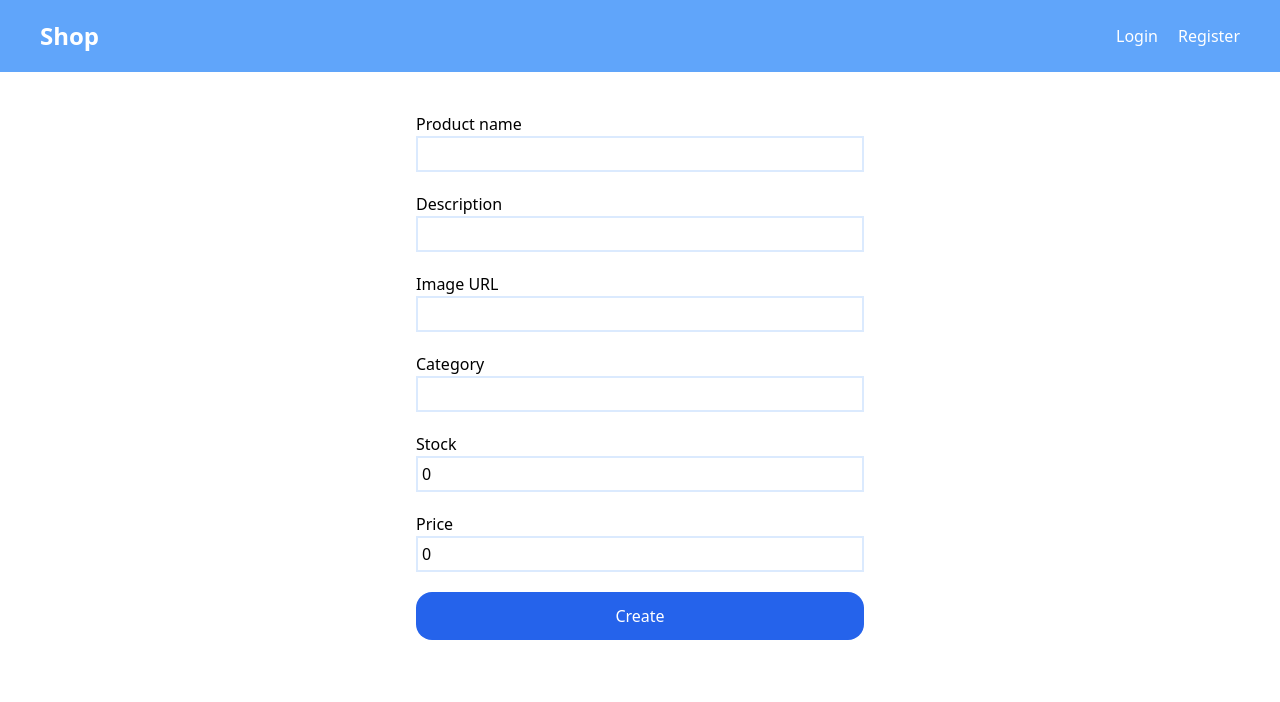
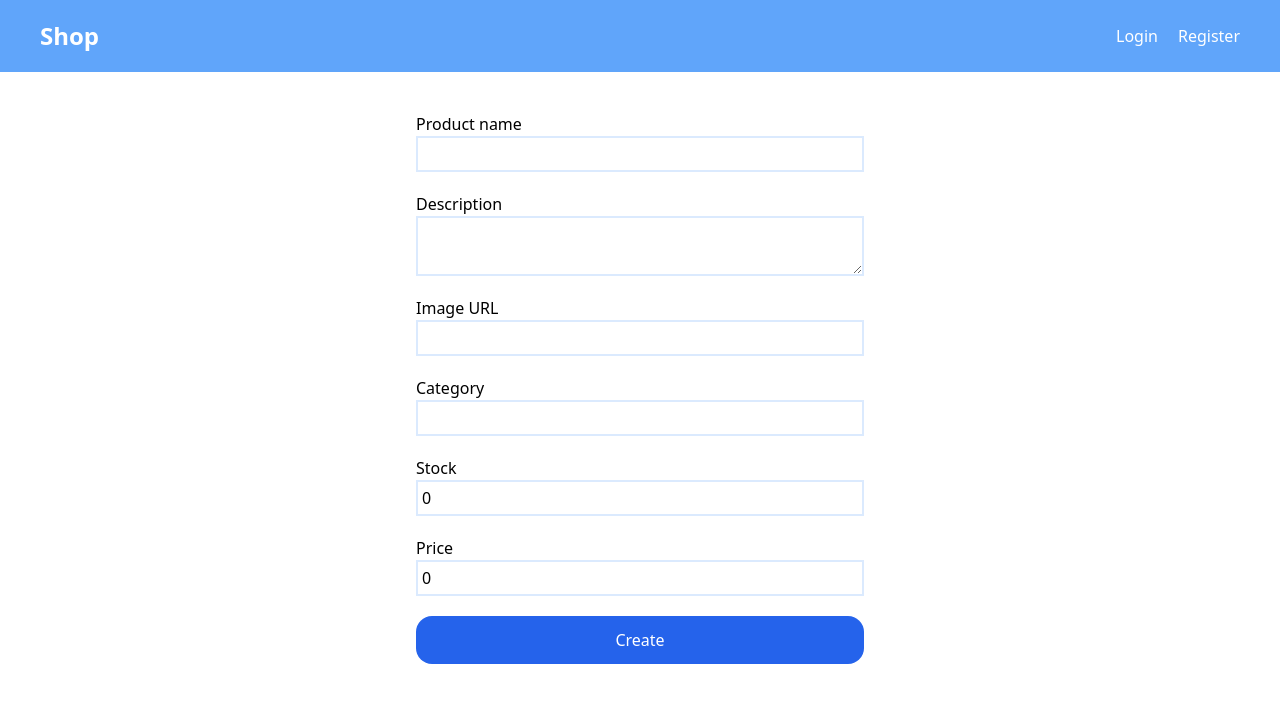
Before and after one commit to xmaten/shop, a Next.js app in the folder client/: page /admin/products/create in a window 1280 px wide. Shown: the top 702 px of the page. Built offline with nearby package versions, Linux system fonts and the light colour scheme; no server answers.

Commit message:
Swap description from input to textarea

```diff
--- /dev/null
+++ b/client/components/Textarea.tsx
@@ -0,0 +1,21 @@
+import React, { ForwardedRef } from 'react'
+import { FieldError } from 'react-hook-form'
+
+type Props = {
+  ref: ForwardedRef<HTMLTextAreaElement>
+  name: string
+  label: string
+  error?: FieldError
+}
+
+export const Textarea: React.FC<Props> = React.forwardRef(({ name, label, error }, ref) => (
+  <div className="flex flex-col mb-5">
+    <label htmlFor={name}>{label}</label>
+    <textarea
+      name={name}
+      ref={ref}
+      className={`border-2 ${error ? 'border-red-700' : 'border-blue-100'} outline-none p-1`}
+    />
+    {error ? <p className="text-red-700 text-xs">{error.message}</p> : ''}
+  </div>
+))
--- a/client/pages/admin/products/create.tsx
+++ b/client/pages/admin/products/create.tsx
@@ -3,9 +3,10 @@ import { useForm } from 'react-hook-form'
 import { useMutation } from 'react-query'
 import Router from 'next/router'
 
-import { useIsAdmin } from 'utils/hooks/useIsAdmin'
 import { Input } from 'components/Input'
 import { Button } from 'components/Button'
+import { Textarea } from 'components/Textarea'
+import { useIsAdmin } from 'utils/hooks/useIsAdmin'
 import { Product } from 'types/Product'
 import { productApi } from 'api/product'
 
@@ -45,7 +46,7 @@ const CreateProduct = () => {
           error={errors.name}
         />
 
-        <Input
+        <Textarea
           ref={register({
             required: 'This field is required',
           })}
```
